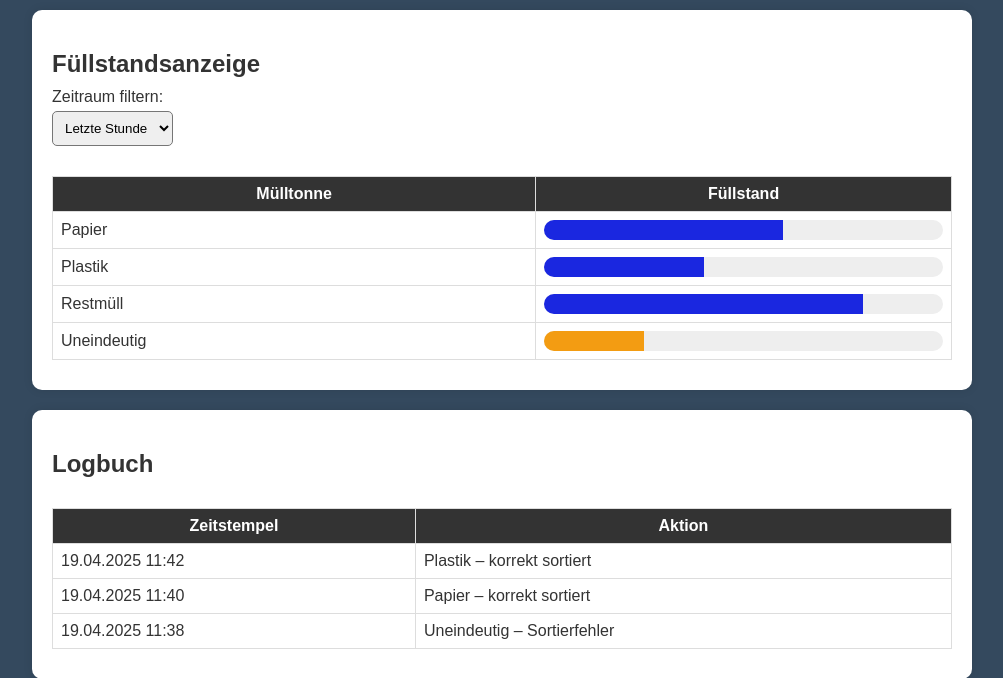
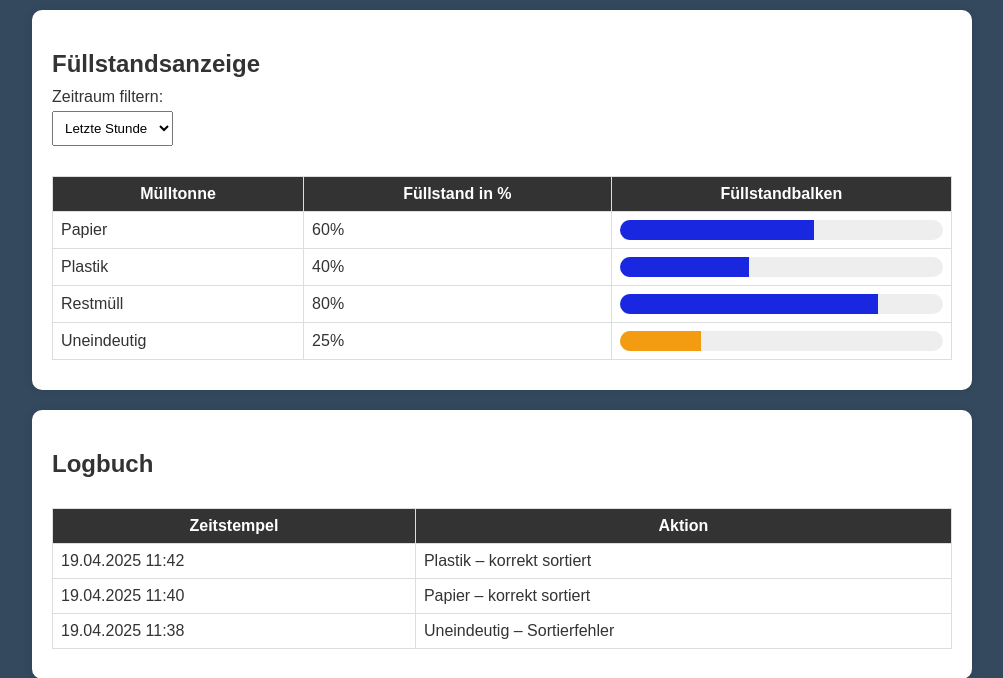
Before and after one commit to Sin809/Trash, a Django app: page /tr/dashboard in a window 1280 px wide. Shown: the part 132-810 px from the top of the page, without its empty margins (138-1141 px from the left). Run offline with Django 5.2, Linux system fonts and the light colour scheme.

Commit message:
dashboard angepasst

```diff
--- a/trashApp/static/css/trash.css
+++ b/trashApp/static/css/trash.css
@@ -73,7 +73,7 @@ body {
     box-shadow: 0 0 10px rgba(0, 0, 0, 0.1); /*erster Wert=waagerechte Verschiebung; zweiter Wert=vertikale Verschiebung; dritter Wert=Schärferadius*/
 }
 
-.fuellbalkenWrapper {
+.fuellbalkenHintergrund {
     background-color: #eee;
     height: 20px;
     border-radius: 10px;
@@ -84,13 +84,11 @@ body {
 .fuellbalken {
     background-color: #1a27e0;
     height: 100%;
-    transition: width 0.3s ease;
 }
 
 .filterDropdown {
     padding: 8px;
     margin-bottom: 10px;
-    border-radius: 5px;
 }
 
 .statusanzeige {
--- a/trashApp/templates/trashApp/dashboard.html
+++ b/trashApp/templates/trashApp/dashboard.html
@@ -23,48 +23,50 @@
                 <option>Diese Woche</option>
                 <option>Diesen Monat</option>
             </select>
+
             <div class="tabellenScrollerClass">
                 <table id="fuellstandTable">
                     <thead>
                         <tr>
                             <th>Mülltonne</th>
-                            <th>Füllstand</th>
+                            <th>Füllstand in %</th>
+                            <th>Füllstandbalken</th>
                         </tr>
                     </thead>
                     <tbody>
                         <tr>
                             <td>Papier</td>
+                            <td>60%</td>
                             <td>
-                                <div class="fuellbalkenWrapper">
-                                    <div class="fuellbalken" style="width: 60%;">
-                                    </div>
+                                <div class="fuellbalkenHintergrund">
+                                    <div class="fuellbalken" style="width: 60%;"></div>
                                 </div>
                             </td>
                         </tr>
                         <tr>
                             <td>Plastik</td>
+                            <td>40%</td>
                             <td>
-                                <div class="fuellbalkenWrapper">
-                                    <div class="fuellbalken" style="width: 40%;">
-                                    </div>
+                                <div class="fuellbalkenHintergrund">
+                                    <div class="fuellbalken" style="width: 40%;"></div>
                                 </div>
                             </td>
                         </tr>
                         <tr>
                             <td>Restmüll</td>
+                            <td>80%</td>
                             <td>
-                                <div class="fuellbalkenWrapper">
-                                    <div class="fuellbalken" style="width: 80%;">
-                                    </div>
+                                <div class="fuellbalkenHintergrund">
+                                    <div class="fuellbalken" style="width: 80%;"></div>
                                 </div>
                             </td>
                         </tr>
                         <tr>
                             <td>Uneindeutig</td>
+                            <td>25%</td>
                             <td>
-                                <div class="fuellbalkenWrapper">
-                                    <div class="fuellbalken" style="width: 25%; background-color: #f39c12;">
-                                    </div>
+                                <div class="fuellbalkenHintergrund">
+                                    <div class="fuellbalken" style="width: 25%; background-color: #f39c12;"></div>
                                 </div>
                             </td>
                         </tr>
```
